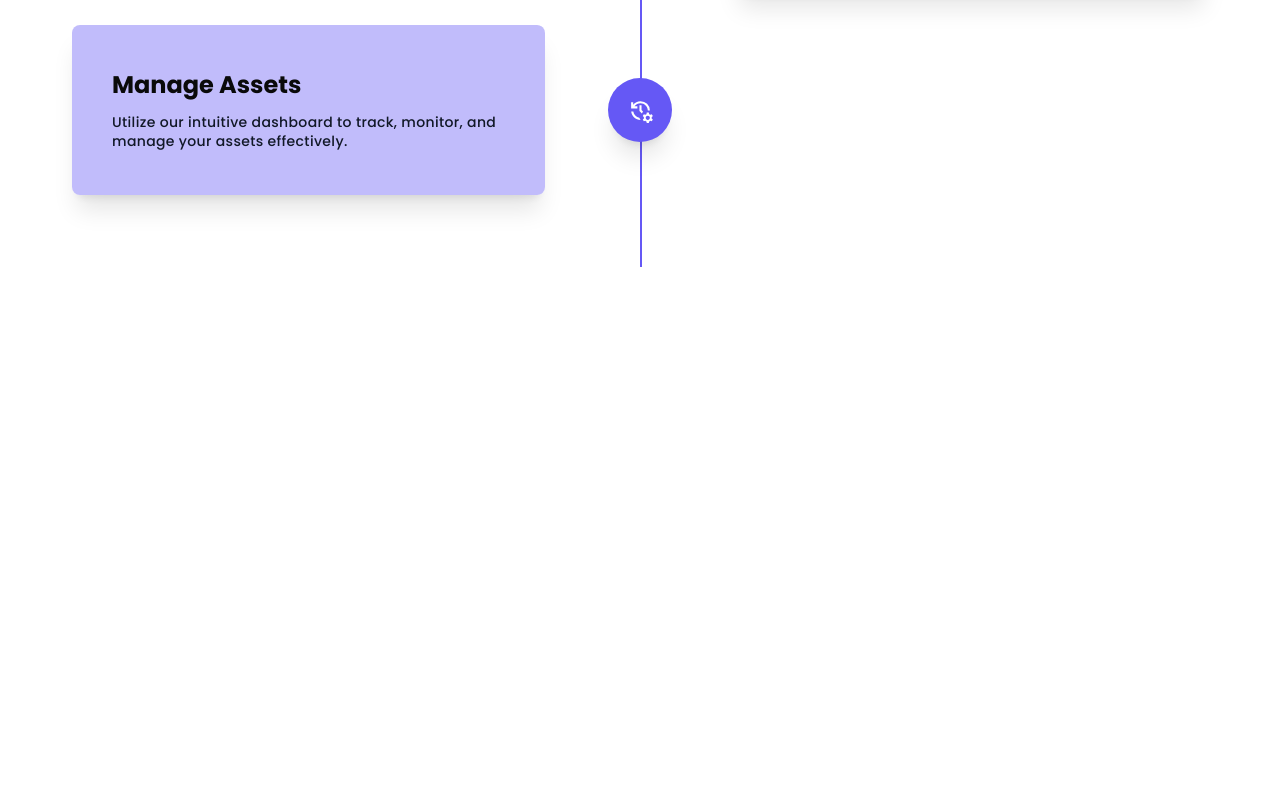
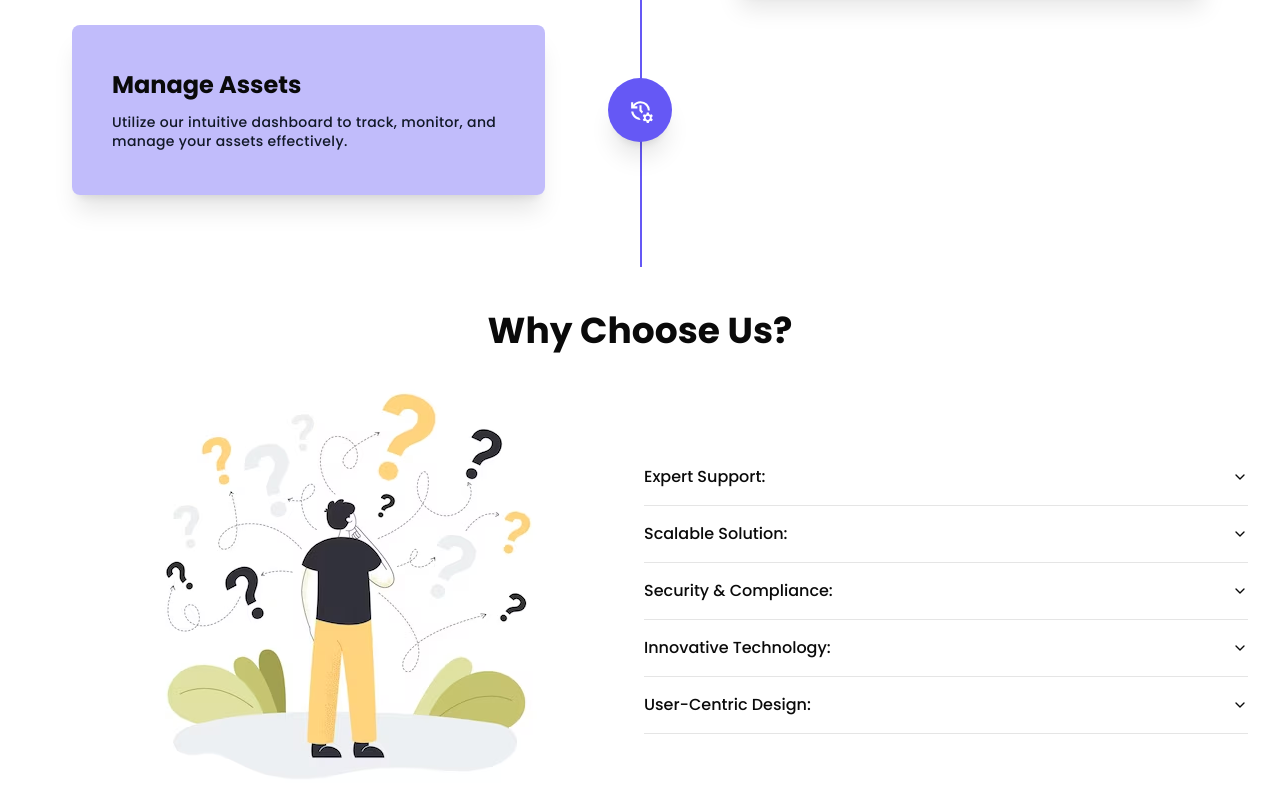
Before and after one commit to foysalmia/corporate-asset-management-frontend, a React (Vite) app: page / in a window 1280 px wide. Shown: the part 3281-4081 px from the top of the page. Before the commit the page ends 3548 px from the top, so only its background shows below. Built offline with nearby package versions, Linux system fonts and the light colour scheme.

Commit message:
why choose us section added

```diff
--- a/package.json
+++ b/package.json
@@ -10,6 +10,7 @@
     "preview": "vite preview"
   },
   "dependencies": {
+    "@radix-ui/react-accordion": "^1.1.2",
     "@radix-ui/react-slot": "^1.0.2",
     "animate.css": "^4.1.1",
     "class-variance-authority": "^0.7.0",
--- /dev/null
+++ b/src/components/WhyChoose/WhyChoose.jsx
@@ -0,0 +1,60 @@
+import WhyChooseImg from "../../assets/whychoose.png"
+import Title from "../Title/Title";
+import {
+    Accordion,
+    AccordionContent,
+    AccordionItem,
+    AccordionTrigger,
+} from "@/components/ui/accordion"
+
+
+const WhyChoose = () => {
+    return (
+        <div className="mt-11">
+            <Title>Why Choose Us?</Title>
+            <div className="container mt-8 grid grid-cols-2 gap-2">
+                <div className="flex justify-center items-center">
+                    <img src={WhyChooseImg} alt="why choose us image" />
+                </div>
+                <div className="my-auto">
+                    <Accordion type="single" collapsible>
+                        <AccordionItem value="item-1">
+                            <AccordionTrigger>Expert Support:</AccordionTrigger>
+                            <AccordionContent>
+                                Our dedicated support team is here to assist you every step of the way, ensuring a smooth implementation and ongoing success.
+                            </AccordionContent>
+                        </AccordionItem>
+                        <AccordionItem value="item-2">
+                            <AccordionTrigger>Scalable Solution:</AccordionTrigger>
+                            <AccordionContent>
+                                Whether you're a small startup or a large enterprise, our platform is designed to scale with your business needs.
+                            </AccordionContent>
+                        </AccordionItem>
+                        <AccordionItem value="item-3">
+                            <AccordionTrigger>Security & Compliance:</AccordionTrigger>
+                            <AccordionContent>
+                                Rest assured knowing that your data is protected with industry-leading security measures and compliance standards.
+                            </AccordionContent>
+                        </AccordionItem>
+                        <AccordionItem value="item-4">
+                            <AccordionTrigger>Innovative Technology:</AccordionTrigger>
+                            <AccordionContent>
+                                At AssetPulse, we're at the forefront of asset management technology. Our platform leverages cutting-edge innovations to provide you with the most advanced features and functionalities, ensuring you stay ahead of the curve in asset optimization.
+                            </AccordionContent>
+                        </AccordionItem>
+                        <AccordionItem value="item-5">
+                            <AccordionTrigger>User-Centric Design: </AccordionTrigger>
+                            <AccordionContent>
+                                We understand the importance of a seamless user experience. That's why AssetPulse is built with a user-centric design approach, ensuring intuitive navigation and minimal learning curves for users of all skill levels. With us, managing your assets is not only efficient but also enjoyable.
+                            </AccordionContent>
+                        </AccordionItem>
+                    </Accordion>
+
+                </div>
+
+            </div>
+        </div>
+    );
+};
+
+export default WhyChoose;
--- /dev/null
+++ b/src/components/ui/accordion.jsx
@@ -0,0 +1,43 @@
+"use client"
+
+import * as React from "react"
+import * as AccordionPrimitive from "@radix-ui/react-accordion"
+import { ChevronDown } from "lucide-react"
+
+import { cn } from "@/lib/utils"
+
+const Accordion = AccordionPrimitive.Root
+
+const AccordionItem = React.forwardRef(({ className, ...props }, ref) => (
+  <AccordionPrimitive.Item ref={ref} className={cn("border-b", className)} {...props} />
+))
+AccordionItem.displayName = "AccordionItem"
+
+const AccordionTrigger = React.forwardRef(({ className, children, ...props }, ref) => (
+  <AccordionPrimitive.Header className="flex">
+    <AccordionPrimitive.Trigger
+      ref={ref}
+      className={cn(
+        "flex flex-1 items-center justify-between py-4 font-medium transition-all hover:underline [&[data-state=open]>svg]:rotate-180",
+        className
+      )}
+      {...props}>
+      {children}
+      <ChevronDown className="h-4 w-4 shrink-0 transition-transform duration-200" />
+    </AccordionPrimitive.Trigger>
+  </AccordionPrimitive.Header>
+))
+AccordionTrigger.displayName = AccordionPrimitive.Trigger.displayName
+
+const AccordionContent = React.forwardRef(({ className, children, ...props }, ref) => (
+  <AccordionPrimitive.Content
+    ref={ref}
+    className="overflow-hidden text-sm transition-all data-[state=closed]:animate-accordion-up data-[state=open]:animate-accordion-down"
+    {...props}>
+    <div className={cn("pb-4 pt-0", className)}>{children}</div>
+  </AccordionPrimitive.Content>
+))
+
+AccordionContent.displayName = AccordionPrimitive.Content.displayName
+
+export { Accordion, AccordionItem, AccordionTrigger, AccordionContent }
--- a/src/pages/Home.jsx
+++ b/src/pages/Home.jsx
@@ -2,6 +2,7 @@ import Brands from "@/components/Brands/Brands";
 import Features from "@/components/Features/Features";
 import Header from "@/components/Header/Header";
 import HowWorks from "@/components/HowWorks/HowWorks";
+import WhyChoose from "@/components/WhyChoose/WhyChoose";
 
 const Home = () => {
     return (
@@ -10,6 +11,7 @@ const Home = () => {
             <Brands />
             <Features/>
             <HowWorks/>
+            <WhyChoose/>
         </div>
     );
 };
```
Also changed, not shown: src/assets/whychoose.png (added), 1 other file (tests, documents, lock files or other folders).
